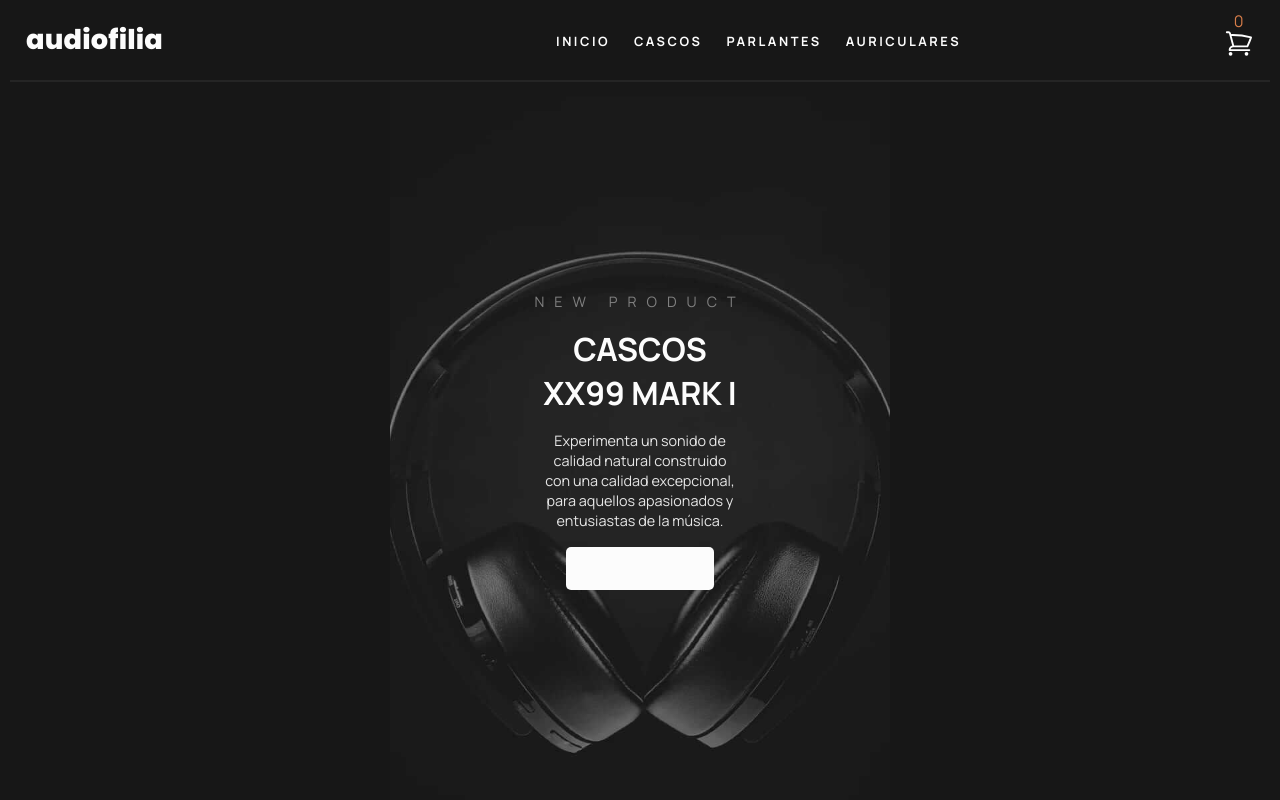
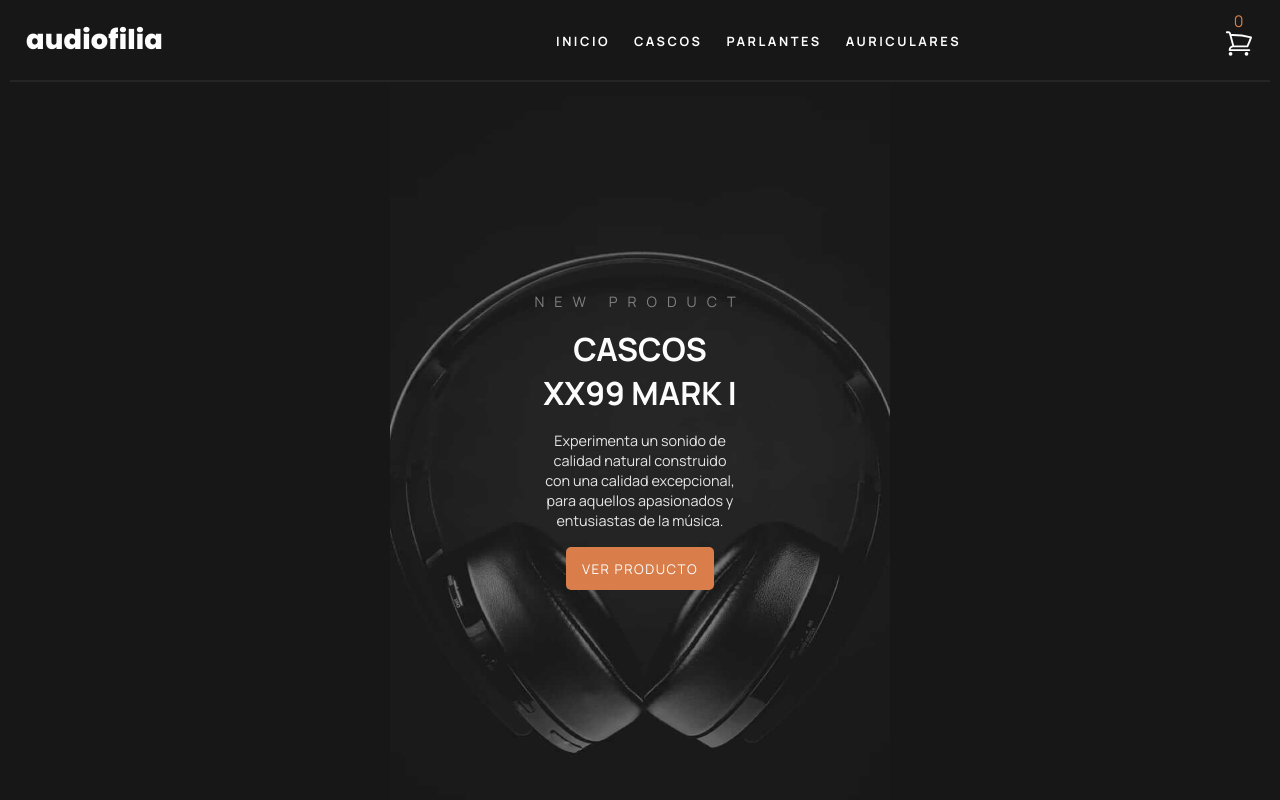
Before and after one commit to Fede-Baleyron/audiophile-store, a React (Vite) app: page / in a window 1280 px wide. Shown: the top 800 px of the page. Built offline with nearby package versions, Linux system fonts and the light colour scheme.

Commit message:
fix button classname in hero section

```diff
--- a/src/modules/pages/home/components/HeroSection.tsx
+++ b/src/modules/pages/home/components/HeroSection.tsx
@@ -14,7 +14,7 @@ export const HeroSection = (props: HeroSectionProp) => {
           <p className='new-prod-description'>
             {props.description}
           </p>
-          <Button text='VER PRODUCTO' link={props.link} />
+          <Button text='VER PRODUCTO' type='primary' link={props.link} />
         </article>
         <article className='hero-section-img'>
           <img
```
